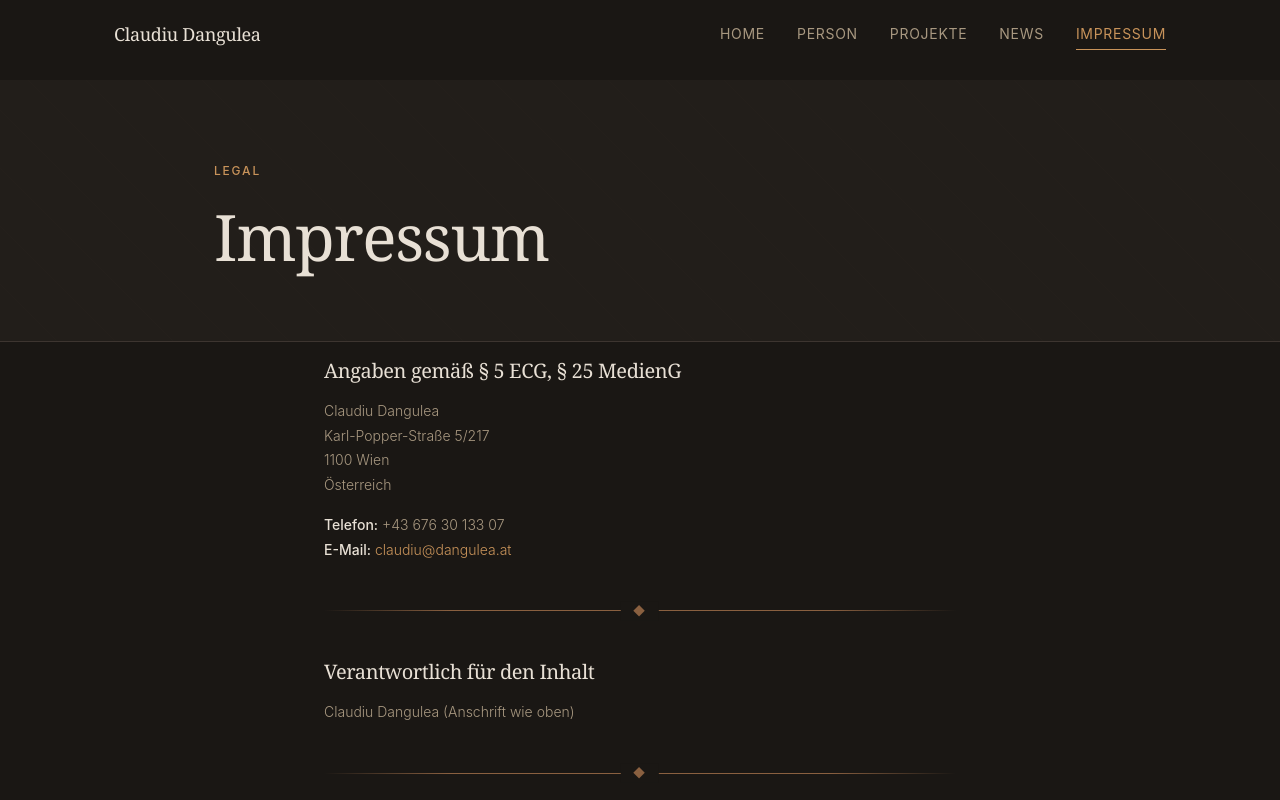
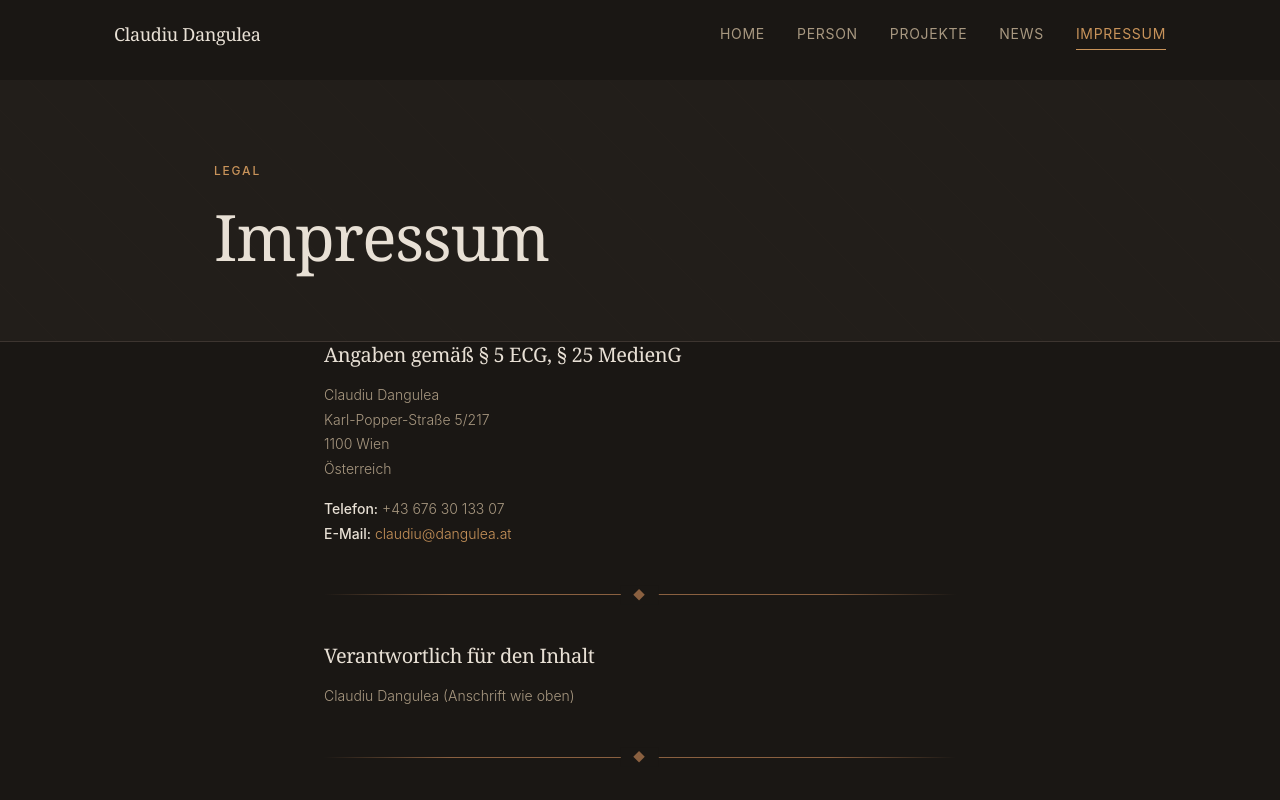
Before and after one commit to intiequals1/dangulea-website, a React (Vite) app: page /impressum in a window 1280 px wide. Shown: the top 800 px of the page. Built offline with nearby package versions, Linux system fonts and the light colour scheme; a web font is replaced by a local one.

Commit message:
Fix Impressum spacing markup

```diff
--- a/src/pages/Impressum.css
+++ b/src/pages/Impressum.css
@@ -3,7 +3,7 @@
    ============================================================ */
 
 .impressum-body {
-  padding-top: var(--space-20);
+  padding-top: var(--space-24);
   padding-bottom: var(--space-24);
 }
 
--- a/src/pages/Impressum.tsx
+++ b/src/pages/Impressum.tsx
@@ -13,8 +13,6 @@ export default function Impressum() {
       <div className="container container--text impressum-body">
 
         <section className="legal-section">
-         <b>
-         </b>
           <h2>Angaben gemäß § 5 ECG, § 25 MedienG</h2>
           <p>
             Claudiu Dangulea<br />
```
